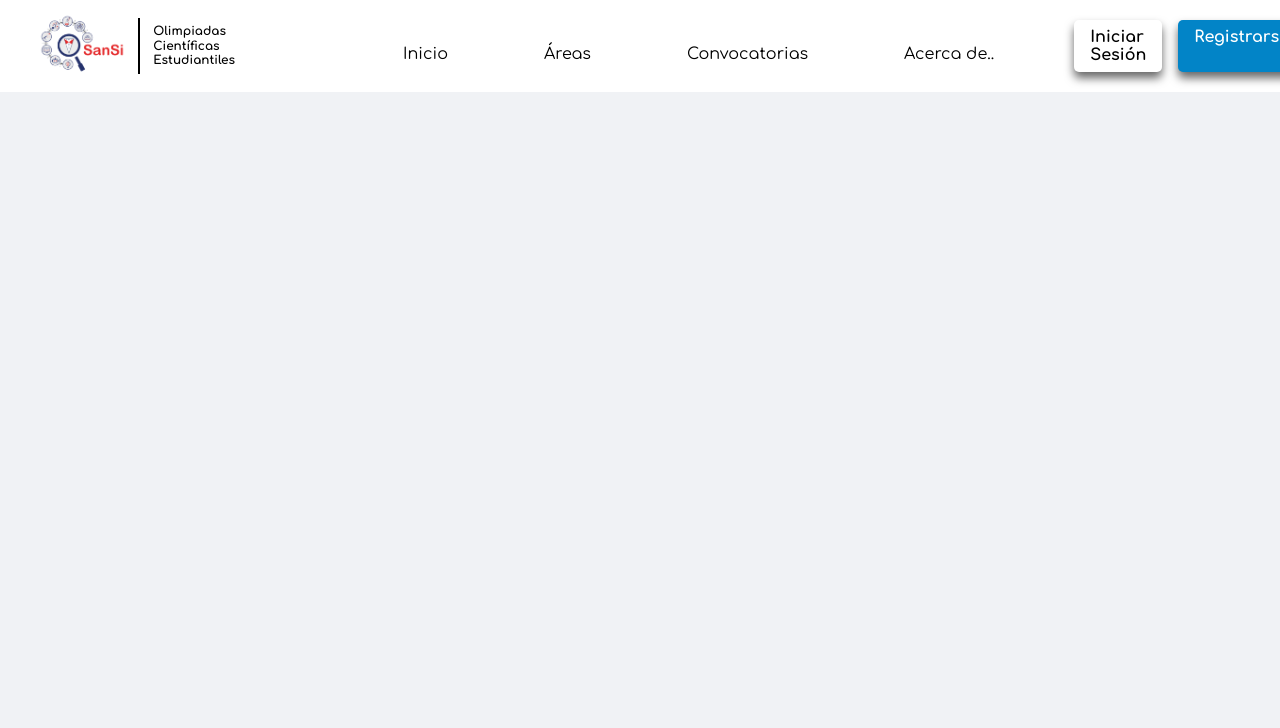
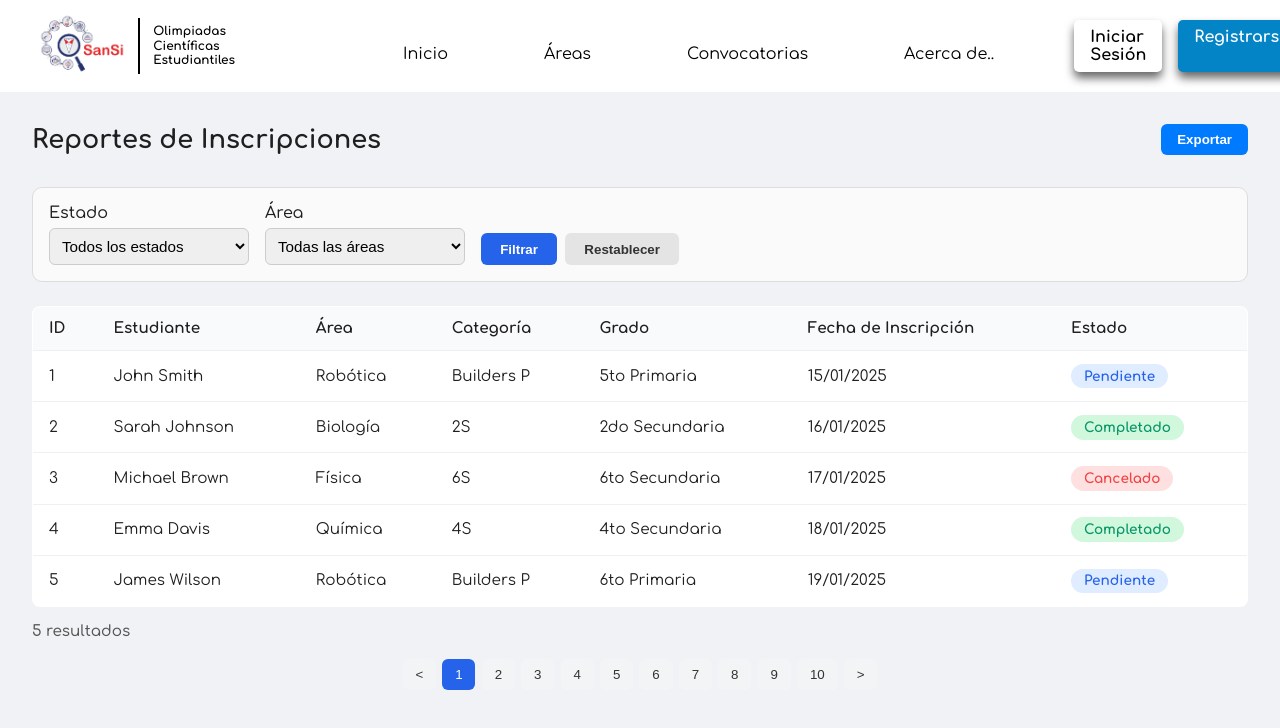
Before and after one commit to MauryQV/o-sansi-olympiad-registry, a React (Vite) app in the folder frontend/: page /reportes in a window 1280 px wide. Shown: the top 728 px of the page. Built offline with nearby package versions, Linux system fonts and the light colour scheme.

Commit message:
interfaz de reportes

```diff
--- a/frontend/src/App.jsx
+++ b/frontend/src/App.jsx
@@ -11,7 +11,7 @@ import RegistroCompetidores from "./components/RegistroCompetidores.jsx";
 import FormularioInscripcion from "./components/FormularioInscripcion.jsx";
 import Pagos from "./components/Pagos.jsx";
 import DetallePago from './components/DetallePago';
-
+import Reportes from "./components/Reportes.jsx";
 function App() {
   const [rol, setRol] = useState(() => localStorage.getItem("rol"));
 
@@ -40,6 +40,8 @@ function App() {
           <Route path="/inscripcion" element={<FormularioInscripcion />} />
           <Route path="/pagos-competidor" element={<Pagos />} />
           <Route path="/pagos/detalle/:boleta" element={<DetallePago />} />
+          <Route path="/reportes" element={<Reportes />} />
+
 
 
         </Routes>
--- /dev/null
+++ b/frontend/src/components/Reportes.jsx
@@ -0,0 +1,103 @@
+import React, { useState } from 'react';
+import '../styles/Reportes.css';
+
+const Reportes = () => {
+  const [estadoFiltro, setEstadoFiltro] = useState('');
+  const [areaFiltro, setAreaFiltro] = useState('');
+
+  const inscripciones = [
+    { id: 1, estudiante: 'John Smith', area: 'Robótica', categoria: 'Builders P', grado: '5to Primaria', fecha: '15/01/2025', estado: 'Pendiente' },
+    { id: 2, estudiante: 'Sarah Johnson', area: 'Biología', categoria: '2S', grado: '2do Secundaria', fecha: '16/01/2025', estado: 'Completado' },
+    { id: 3, estudiante: 'Michael Brown', area: 'Física', categoria: '6S', grado: '6to Secundaria', fecha: '17/01/2025', estado: 'Cancelado' },
+    { id: 4, estudiante: 'Emma Davis', area: 'Química', categoria: '4S', grado: '4to Secundaria', fecha: '18/01/2025', estado: 'Completado' },
+    { id: 5, estudiante: 'James Wilson', area: 'Robótica', categoria: 'Builders P', grado: '6to Primaria', fecha: '19/01/2025', estado: 'Pendiente' },
+  ];
+
+  const estados = ['Pendiente', 'Completado', 'Cancelado'];
+  const areas = ['Robótica', 'Biología', 'Física', 'Química'];
+
+  const filtrar = () => {
+    return inscripciones.filter(i =>
+      (estadoFiltro === '' || i.estado === estadoFiltro) &&
+      (areaFiltro === '' || i.area === areaFiltro)
+    );
+  };
+
+  const limpiar = () => {
+    setEstadoFiltro('');
+    setAreaFiltro('');
+  };
+
+  return (
+    <div className="reportes-minimal">
+      <div className="reportes-minimal__header">
+        <h2>Reportes de Inscripciones</h2>
+        <button className="reportes-minimal__btn-exportar">Exportar</button>
+      </div>
+
+      <div className="reportes-minimal__filtros">
+        <div className="reportes-minimal__filtro">
+          <label>Estado</label>
+          <select value={estadoFiltro} onChange={e => setEstadoFiltro(e.target.value)}>
+            <option value="">Todos los estados</option>
+            {estados.map(e => <option key={e}>{e}</option>)}
+          </select>
+        </div>
+        <div className="reportes-minimal__filtro">
+          <label>Área</label>
+          <select value={areaFiltro} onChange={e => setAreaFiltro(e.target.value)}>
+            <option value="">Todas las áreas</option>
+            {areas.map(a => <option key={a}>{a}</option>)}
+          </select>
+        </div>
+        <div className="reportes-minimal__acciones">
+          <button onClick={filtrar}>Filtrar</button>
+          <button onClick={limpiar} className="secundario">Restablecer</button>
+        </div>
+      </div>
+
+      <table className="reportes-minimal__tabla">
+        <thead>
+          <tr>
+            <th>ID</th>
+            <th>Estudiante</th>
+            <th>Área</th>
+            <th>Categoría</th>
+            <th>Grado</th>
+            <th>Fecha de Inscripción</th>
+            <th>Estado</th>
+          </tr>
+        </thead>
+        <tbody>
+          {filtrar().map(i => (
+            <tr key={i.id}>
+              <td>{i.id}</td>
+              <td>{i.estudiante}</td>
+              <td>{i.area}</td>
+              <td>{i.categoria}</td>
+              <td>{i.grado}</td>
+              <td>{i.fecha}</td>
+              <td>
+                <span className={`estado estado--${i.estado.toLowerCase()}`}>
+                  {i.estado}
+                </span>
+              </td>
+            </tr>
+          ))}
+        </tbody>
+      </table>
+
+      <p className="reportes-minimal__total">{filtrar().length} resultados</p>
+
+      <div className="reportes-minimal__paginacion">
+        <button>&lt;</button>
+        {[1, 2, 3, 4, 5, 6, 7, 8, 9, 10].map(p => (
+          <button key={p} className={p === 1 ? 'activo' : ''}>{p}</button>
+        ))}
+        <button>&gt;</button>
+      </div>
+    </div>
+  );
+};
+
+export default Reportes;
--- /dev/null
+++ b/frontend/src/styles/Reportes.css
@@ -0,0 +1,159 @@
+@import url('https://fonts.googleapis.com/css2?family=Comfortaa&display=swap');
+
+.reportes-minimal {
+  font-family: 'Comfortaa', sans-serif;
+  padding: 2rem;
+  color: #1f1f1f;
+}
+
+.reportes-minimal__header {
+  display: flex;
+  justify-content: space-between;
+  align-items: center;
+  margin-bottom: 2rem;
+}
+
+.reportes-minimal__header h2 {
+  font-size: 1.6rem;
+  margin: 0;
+}
+
+.reportes-minimal__btn-exportar {
+  padding: 0.5rem 1rem;
+  background-color: #007bff;
+  border: none;
+  border-radius: 6px;
+  color: white;
+  font-weight: bold;
+  cursor: pointer;
+  transition: background-color 0.2s ease;
+}
+
+.reportes-minimal__btn-exportar:hover {
+  background-color: #005dc1;
+}
+
+.reportes-minimal__filtros {
+  display: flex;
+  flex-wrap: wrap;
+  gap: 1rem;
+  align-items: flex-end;
+  background: #fafafa;
+  padding: 1rem;
+  border: 1px solid #ddd;
+  border-radius: 10px;
+  margin-bottom: 1.5rem;
+}
+
+.reportes-minimal__filtro {
+  display: flex;
+  flex-direction: column;
+  min-width: 200px;
+}
+
+.reportes-minimal__filtro label {
+  font-weight: 500;
+  margin-bottom: 0.4rem;
+}
+
+.reportes-minimal__filtro select {
+  padding: 0.5rem;
+  border-radius: 6px;
+  border: 1px solid #ccc;
+  font-size: 0.95rem;
+}
+
+.reportes-minimal__acciones button {
+  padding: 0.55rem 1.2rem;
+  margin-right: 0.5rem;
+  border-radius: 6px;
+  border: none;
+  font-weight: bold;
+  background-color: #2563eb;
+  color: white;
+  cursor: pointer;
+  transition: background-color 0.2s;
+}
+
+.reportes-minimal__acciones .secundario {
+  background-color: #e4e4e4;
+  color: #333;
+}
+
+.reportes-minimal__acciones button:hover {
+  opacity: 0.9;
+}
+
+.reportes-minimal__tabla {
+  width: 100%;
+  border-collapse: collapse;
+  background-color: white;
+  border: 1px solid #e5e7eb;
+  border-radius: 8px;
+  overflow: hidden;
+}
+
+.reportes-minimal__tabla th,
+.reportes-minimal__tabla td {
+  padding: 0.8rem 1rem;
+  text-align: left;
+  font-size: 0.95rem;
+  border-bottom: 1px solid #f0f0f0;
+}
+
+.reportes-minimal__tabla thead {
+  background-color: #f9fafb;
+  font-weight: 600;
+}
+
+.estado {
+  padding: 0.3rem 0.8rem;
+  border-radius: 999px;
+  font-size: 0.85rem;
+  font-weight: bold;
+  display: inline-block;
+}
+
+.estado--pendiente {
+  background-color: #e0ecff;
+  color: #2563eb;
+}
+
+.estado--completado {
+  background-color: #d1f7dc;
+  color: #059669;
+}
+
+.estado--cancelado {
+  background-color: #ffe0e0;
+  color: #ef4444;
+}
+
+.reportes-minimal__total {
+  margin-top: 1rem;
+  font-weight: 500;
+  font-size: 0.95rem;
+  color: #555;
+}
+
+.reportes-minimal__paginacion {
+  display: flex;
+  justify-content: center;
+  margin-top: 1.2rem;
+  gap: 0.4rem;
+}
+
+.reportes-minimal__paginacion button {
+  border: none;
+  padding: 0.5rem 0.8rem;
+  border-radius: 6px;
+  background-color: #f3f4f6;
+  cursor: pointer;
+  font-weight: 500;
+  color: #333;
+}
+
+.reportes-minimal__paginacion .activo {
+  background-color: #2563eb;
+  color: white;
+}
```
